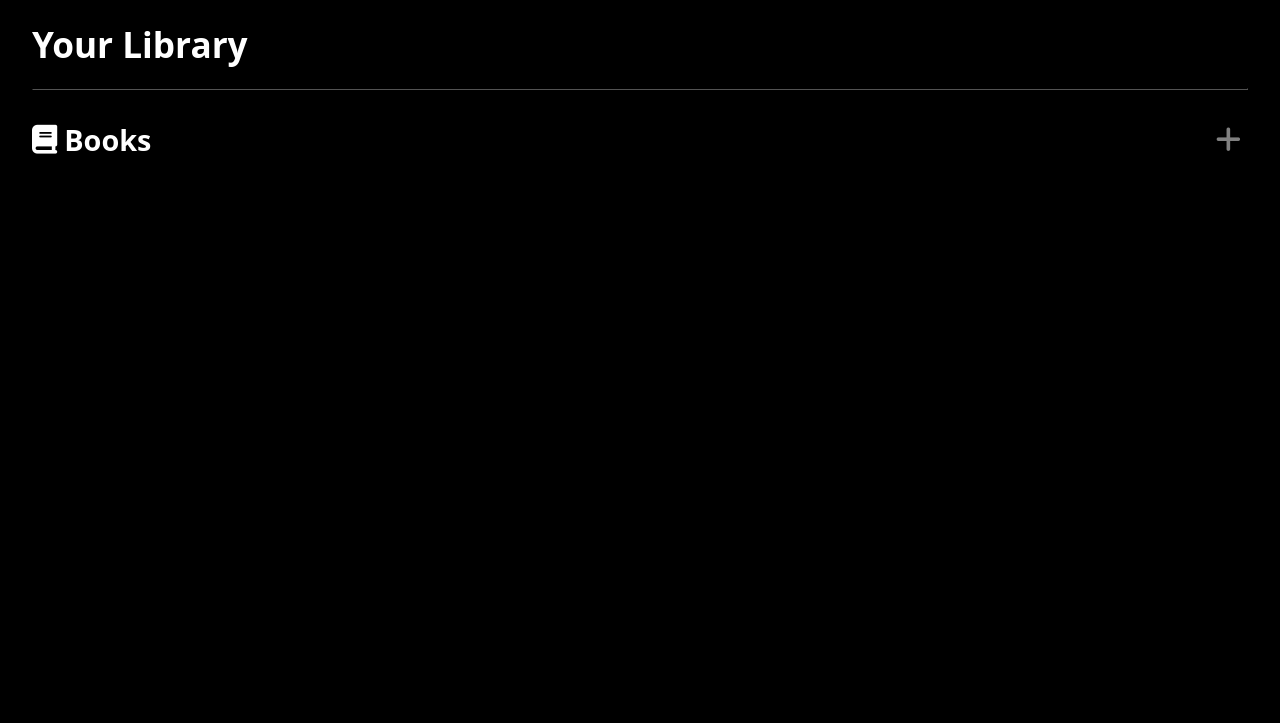
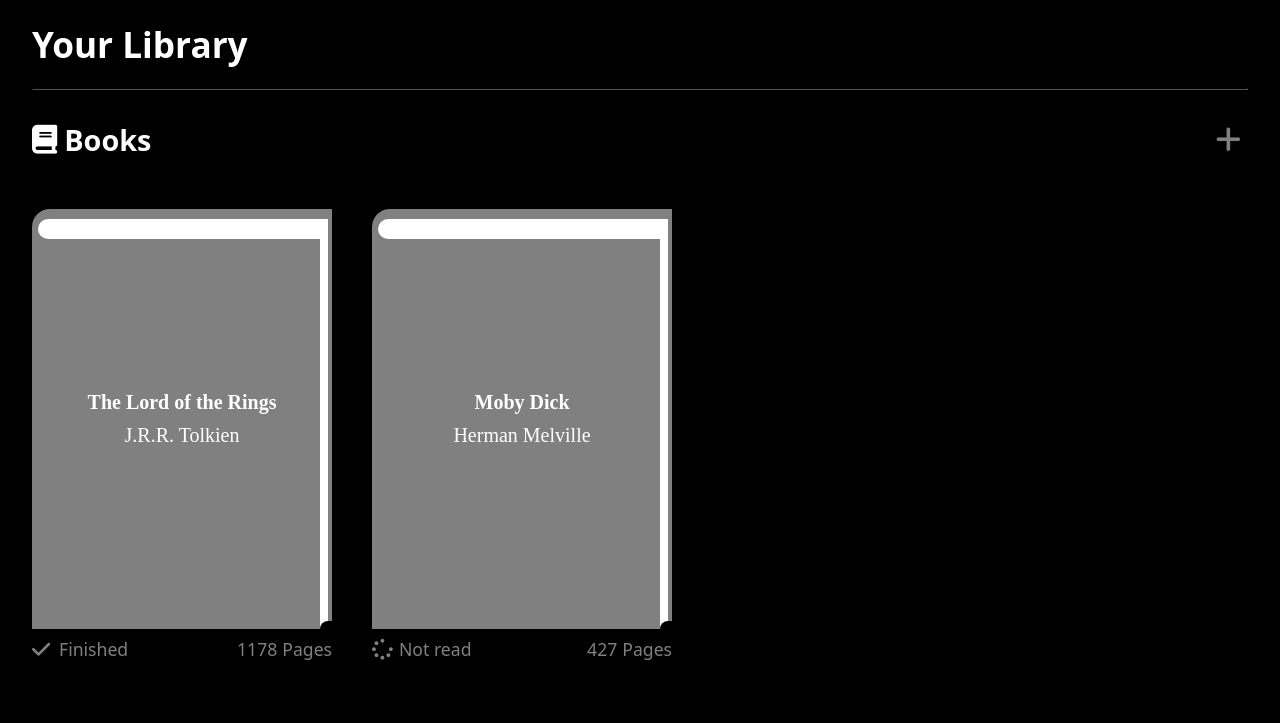
Before and after one commit to zakibed/library, a plain HTML site: page index.html in a window 1280 px wide. Drawn offline with Linux system fonts and the light colour scheme.

Commit message:
Add library container and book display functionality, and style books

```diff
--- a/index.html
+++ b/index.html
@@ -24,6 +24,6 @@
             <i class="fa-solid fa-plus"></i>
         </div>
 
-        <div id="container"></div>
+        <div id="library-container"></div>
     </body>
 </html>
--- a/script.js
+++ b/script.js
@@ -1,6 +1,12 @@
 let myLibrary = [];
 
 const libraryEl = document.querySelector('#library-container');
+
+function showStatus(icon, prop) {
+    if (prop === 'Not read') icon.className = 'fa-solid fa-spinner';
+    if (prop === 'Reading') icon.className = 'fa-solid fa-exclamation';
+    if (prop === 'Finished') icon.className = 'fa-solid fa-check';
+}
 
 function Book(title, author, pages, status) {
     this.title = title;
@@ -10,3 +16,54 @@
 }
 
 function addBook() {}
+
+function showBook() {
+    for (let i in myLibrary) {
+        const bookContainer = document.createElement('div');
+
+        bookContainer.className = 'book-container';
+
+        bookContainer.dataset.bookIndex = i;
+
+        libraryEl.appendChild(bookContainer);
+
+        const bookCover = document.createElement('div');
+
+        bookCover.className = 'book-cover';
+        bookContainer.appendChild(bookCover);
+
+        const bookInfo = document.createElement('div');
+
+        bookInfo.className = 'book-info';
+        bookContainer.appendChild(bookInfo);
+
+        const icon = document.createElement('i');
+        bookInfo.appendChild(icon);
+
+        for (prop in myLibrary[i]) {
+            const info = document.createElement('p');
+
+            info.dataset.bookProperty = prop;
+            info.textContent = myLibrary[i][prop];
+
+            prop === 'title' || prop === 'author'
+                ? bookCover.appendChild(info)
+                : bookInfo.appendChild(info);
+
+            showStatus(icon, myLibrary[i][prop]);
+        }
+    }
+}
+
+const theHobbit = new Book(
+    'The Lord of the Rings',
+    'J.R.R. Tolkien',
+    1178,
+    'Finished'
+);
+myLibrary.push(theHobbit);
+
+const mobyDick = new Book('Moby Dick', 'Herman Melville', 427, 'Not read');
+myLibrary.push(mobyDick);
+
+showBook();
--- a/style.css
+++ b/style.css
@@ -54,3 +54,95 @@
     display: flex;
     gap: 40px;
 }
+
+.book-container {
+    width: 300px;
+    padding: 50px 0;
+}
+
+.book-cover,
+.book-info {
+    width: 100%;
+}
+
+.book-cover {
+    height: 420px;
+    font-family: 'Times New Roman', Times, serif;
+    background: gray;
+    border-radius: 18px 0 0 0;
+    display: flex;
+    flex-direction: column;
+    align-items: center;
+    justify-content: center;
+    position: relative;
+}
+
+.book-cover:before {
+    content: '';
+    width: 96.5%;
+    height: 20px;
+    background: white;
+    position: absolute;
+    top: 10px;
+    right: 5px;
+    border-radius: 10px 0 0 10px;
+}
+
+.book-cover:after {
+    content: '';
+    width: 8px;
+    height: 97.5%;
+    background: white;
+    position: absolute;
+    top: 10px;
+    right: 4px;
+}
+
+.book-info {
+    padding: 10px 0;
+    color: gray;
+    display: flex;
+    align-items: center;
+    position: relative;
+}
+
+.book-info i {
+    font-size: 1.3rem;
+}
+
+.book-info:after {
+    content: '';
+    width: 13px;
+    height: 10px;
+    background: black;
+    position: absolute;
+    bottom: 39px;
+    right: -1px;
+    border-radius: 8px 0 0 0;
+}
+
+[data-book-property] {
+    font-size: 20px;
+}
+
+[data-book-property='title'] {
+    margin-bottom: 10px;
+    font-weight: bold;
+}
+
+[data-book-property='pages'] {
+    font-size: 1.1rem;
+    position: absolute;
+    right: 0;
+}
+
+[data-book-property='pages']:after {
+    content: 'Pages';
+    margin-left: 5px;
+}
+
+[data-book-property='status'] {
+    font-size: 1.1rem;
+    position: absolute;
+    left: 27px;
+}
```
